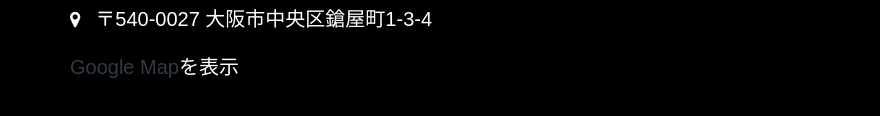
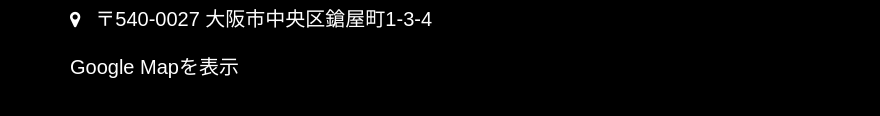
Before and after one commit to sakananosato/sakananosato.github.io, a plain HTML site: page index.html in a window 1280 px wide. Shown: the part 1250-1366 px from the top of the page, without its empty margins (0-880 px from the left). Drawn offline with Linux system fonts and the light colour scheme; some packages are replaced by stand-ins of ours.

Commit message:
Update stylesheet.css

```diff
--- a/stylesheet.css
+++ b/stylesheet.css
@@ -25,7 +25,7 @@ li {
 
 a {
   text-decoration: none;
-  color: #323a45;
+  color: #ffffff;
   transition: all .3s;
 }
 
```
